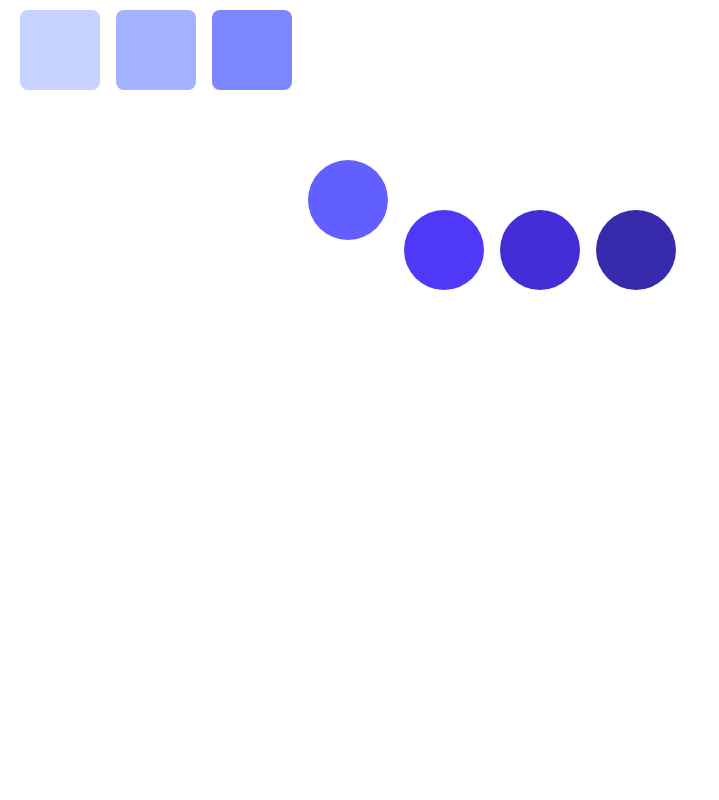
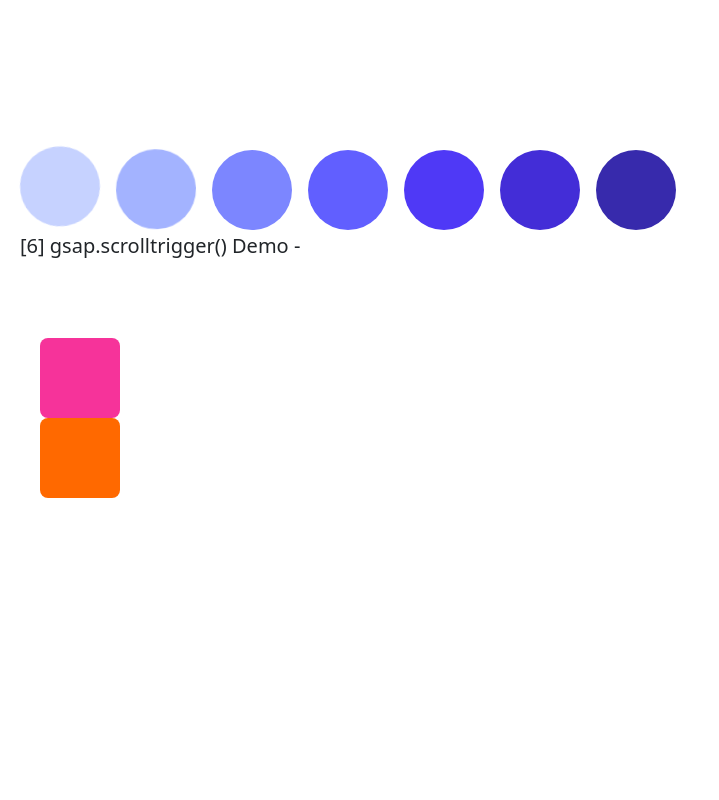
Before and after one commit to AayushiShukla7/GSAP-Tutorial, an Angular app: page /scroll-trigger in a window 1280 px wide. Before the commit this address led to /. Shown: the part 900-1700 px from the top of the page, without its empty margins (0-719 px from the left). Before the commit the page ends 1190 px from the top, so only its background shows below. Built offline with nearby package versions, Linux system fonts and the light colour scheme.

Commit message:
scroll trigger demo

```diff
--- a/src/app/app.component.html
+++ b/src/app/app.component.html
@@ -53,5 +53,9 @@
   <div #staggerBox class="w-20 h-20 bg-indigo-800 rounded-lg stagger-box">
   </div>
 </div>
+<div class="mt-8 py-4"></div>
+
+<h5 class="mt-5 pl-5">[6] gsap.scrolltrigger() Demo -</h5>
+<app-scroll-trigger>Scroll Trigger</app-scroll-trigger>
 
 <router-outlet />
--- a/src/app/app.component.ts
+++ b/src/app/app.component.ts
@@ -1,10 +1,14 @@
 import { AfterViewInit, Component, ElementRef, OnInit, ViewChild } from '@angular/core';
 import { RouterOutlet } from '@angular/router';
-import { gsap } from 'gsap';
+import { gsap, Power1 } from 'gsap';
+import { ScrollTriggerComponent } from './scroll-trigger/scroll-trigger.component';
 
 @Component({
   selector: 'app-root',
-  imports: [RouterOutlet],
+  imports: [
+    RouterOutlet,
+    ScrollTriggerComponent
+  ],
   templateUrl: './app.component.html',
   styleUrl: './app.component.css'
 })
@@ -17,6 +21,10 @@ export class AppComponent implements AfterViewInit {
   @ViewChild('redBox') redBox!: ElementRef;
   @ViewChild('yellowBox') yellowBox!: ElementRef;
   @ViewChild('staggerBox') staggerBox!: ElementRef;
+
+  constructor() {
+    gsap.registerPlugin(Power1);
+  }
 
   // gsap - timeline declaration and initialization
   tl = gsap.timeline({
@@ -93,7 +101,7 @@ export class AppComponent implements AfterViewInit {
 
     //gsap - stagger Demo
     gsap.to('.stagger-box', {
-      y: 200,
+      y: 140,
       borderRadius: '100%',
       rotation: 360,
       repeat: -1,
--- a/src/app/app.routes.ts
+++ b/src/app/app.routes.ts
@@ -1,3 +1,9 @@
 import { Routes } from '@angular/router';
+import { ScrollTriggerComponent } from './scroll-trigger/scroll-trigger.component';
 
-export const routes: Routes = [];
+export const routes: Routes = [
+    {
+        path: 'scroll-trigger',
+        component: ScrollTriggerComponent
+    }
+];
--- /dev/null
+++ b/src/app/scroll-trigger/scroll-trigger.component.html
@@ -0,0 +1,10 @@
+<div class="pl-5 mt-20 w-full h-screen">
+    <div class="mt-4 pl-5">
+
+        <div #myDivs class="scroll-box w-20 h-20 bg-pink-500 rounded-lg">
+        </div>
+        <div #myDivs class="scroll-box w-20 h-20 bg-orange-500 rounded-lg">
+        </div>
+
+    </div>
+</div>
--- /dev/null
+++ b/src/app/scroll-trigger/scroll-trigger.component.ts
@@ -0,0 +1,55 @@
+import { AfterViewInit, Component, ElementRef, QueryList, ViewChild, ViewChildren } from '@angular/core';
+import gsap from 'gsap';
+import { ScrollTrigger } from 'gsap/ScrollTrigger';
+
+@Component({
+  selector: 'app-scroll-trigger',
+  imports: [],
+  templateUrl: './scroll-trigger.component.html',
+  styleUrl: './scroll-trigger.component.css'
+})
+export class ScrollTriggerComponent implements AfterViewInit {
+
+  // @ViewChild('scrollPink') scrollPink!: ElementRef;
+  // @ViewChild('scrollOrange') scrollOrange!: ElementRef;
+  @ViewChildren('myDivs') myDivElements!: QueryList<ElementRef>;
+
+  ngAfterViewInit(): void {
+    gsap.registerPlugin(ScrollTrigger);
+
+    // gsap.to('.scroll-box', {
+    //   x: 500,
+    //   rotation: 360,
+    //   borderRadius: '100%',
+    //   scale: 2,
+    //   scrollTrigger: {
+    //     trigger: '.scroll-box',
+    //     start: 'bottom bottom',
+    //     end: 'top 20%',
+    //     scrub: true
+    //   },
+    //   ease: 'power1.inOut'
+    // });
+
+    // Access the nativeElement of each div
+    this.myDivElements.forEach((div, index) => {
+      console.log(div.nativeElement);
+
+      // You can now manipulate the div's properties or add event listeners
+      gsap.to(div.nativeElement, {
+        x: 150 * (index + 5),
+        rotation: 360,
+        borderRadius: '100%',
+        scale: 2,
+        scrollTrigger: {
+          trigger: div.nativeElement,
+          start: 'bottom bottom',
+          end: 'top 10%',
+          scrub: true
+        },
+        ease: 'power1.inOut'
+      });
+    });
+  }
+
+}
```
Also changed, not shown: src/app/scroll-trigger/scroll-trigger.component.css (added).
